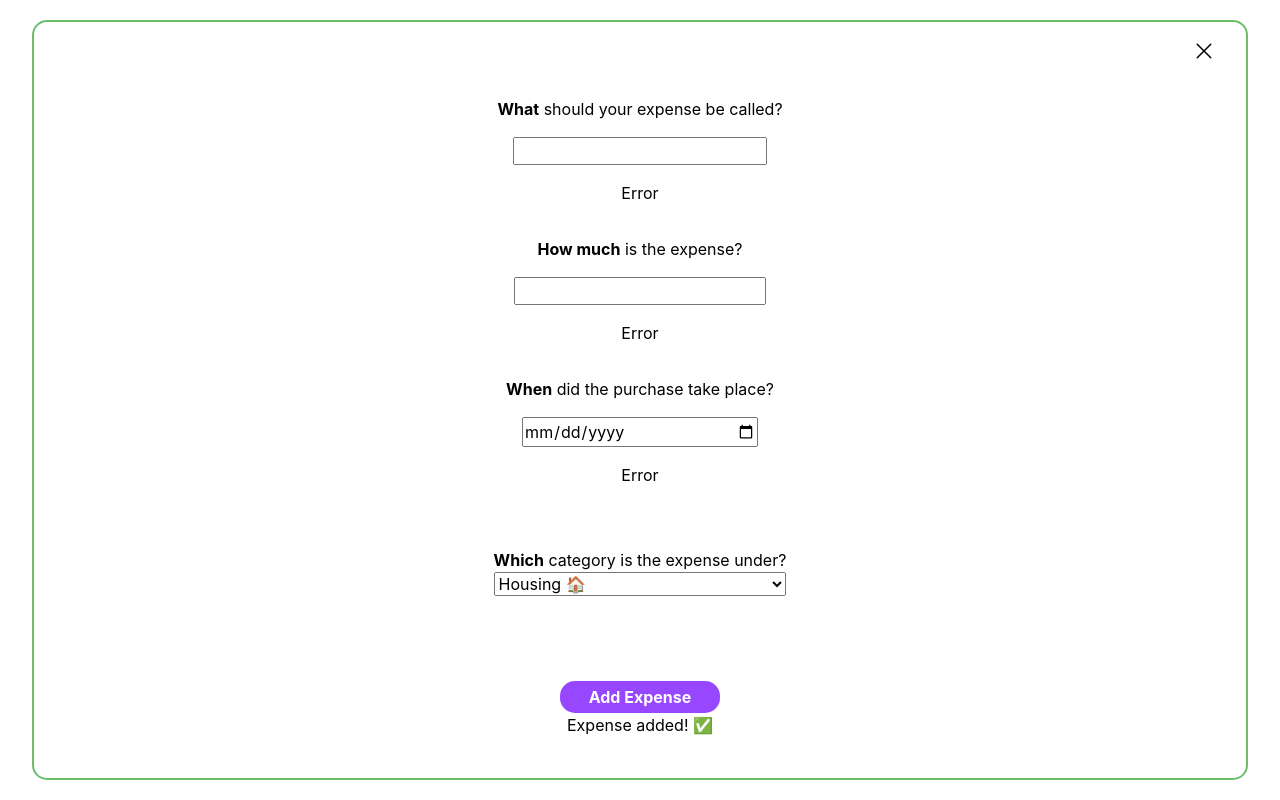
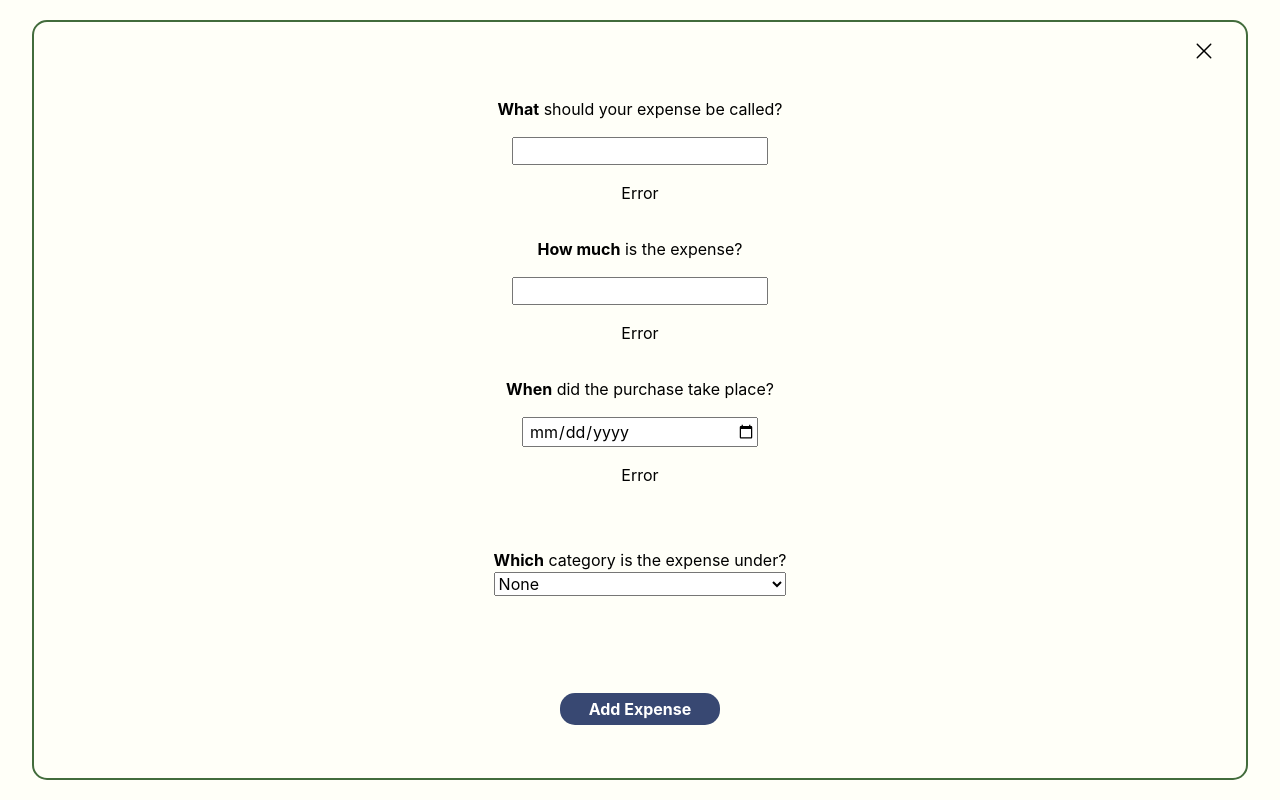
Before and after one commit to IdaHolmen/Expense-Tracker, a React (Vite) app: page / in a window 1280 px wide. Both pictures are taken after a click on the button "Log a new expense". Built offline with nearby package versions, Linux system fonts and the light colour scheme.

Commit message:
Decided on another color palette

```diff
--- a/src/components/App/App.module.css
+++ b/src/components/App/App.module.css
@@ -5,19 +5,24 @@
 	flex-direction: column;
 	text-align: center;
 	position: relative;
+	background-color: #fffff8;
 }
 
 .budget_container {
-	background-color: #6dbe6c;
+	background-color: #426c3c;
+	color: #fffff8;
+	border-radius: 0 0 15px 15px;
 	width: 100%;
-	flex-basis: 25%;
+	flex-basis: 20%;
 	padding: 1rem;
 }
 
 .negative_budget {
-	background-color: #df4a4a;
+	background-color: #740f0f;
+	color: #fffff8;
+	border-radius: 0 0 15px 15px;
 	width: 100%;
-	flex-basis: 25%;
+	flex-basis: 20%;
 	padding: 1rem;
 }
 
@@ -37,11 +42,12 @@
 }
 
 .navigation_button_container {
-	flex-basis: 75%;
+	flex-basis: 80%;
 	display: flex;
 	flex-direction: column;
 	justify-content: space-around;
 	align-items: center;
+	font-weight: 100;
 }
 
 .set_budget_container {
--- a/src/components/EarlierExpenses/EarlierExpenses.jsx
+++ b/src/components/EarlierExpenses/EarlierExpenses.jsx
@@ -49,16 +49,16 @@ const EarlierExpenses = ({expenseList, setExpenseList}) => {
 									<li key={index} className={styles.list}>
 										<div className={styles.list_elements}>
 											<span className={styles.list_element}>
-												Date: {expense.date}
+												<b>Date:</b> {expense.date}
 											</span>
 											<span className={styles.list_element}>
-												Title: {expense.title}
+												<b>Title:</b> {expense.title}
 											</span>
 											<span className={styles.list_element}>
-												Amount: {expense.amount}$
+												<b>Amount:</b> {expense.amount}$
 											</span>
 											<span className={styles.list_element}>
-												Category: {expense.category}
+												<b>Category:</b> {expense.category}
 											</span>
 										</div>
 										<div className={styles.delete_button_container}>
--- a/src/components/EarlierExpenses/EarlierExpenses.module.css
+++ b/src/components/EarlierExpenses/EarlierExpenses.module.css
@@ -17,7 +17,7 @@
 }
 
 .earlier_expenses_button:hover {
-	color: #f48241;
+	color: #4f97d9;
 	font-weight: bold;
 }
 
@@ -27,7 +27,7 @@
 	left: 0;
 	width: 100%;
 	height: 100vh;
-	background-color: white;
+	background-color: #fffff8;
 	display: flex;
 	justify-content: center;
 	align-items: center;
@@ -37,7 +37,7 @@
 	position: relative;
 	width: 95%;
 	height: 95%;
-	border: 2px solid #f48241;
+	border: 2px solid #4f97d9;
 	border-radius: 15px;
 	display: flex;
 	flex-direction: column;
@@ -58,6 +58,7 @@
 	flex-grow: 1;
 	text-align: center;
 	margin-left: 2rem;
+	color: grey;
 }
 
 .expense_history_list {
@@ -85,7 +86,7 @@
 }
 
 .list:hover {
-	border: 1px solid #f48241;
+	border: 1px solid #4f97d9;
 }
 
 .list_elements {
@@ -93,6 +94,7 @@
 	display: flex;
 	flex-direction: column;
 	align-items: flex-start;
+	font-weight: 400;
 }
 
 .delete_button_container {
@@ -116,8 +118,9 @@
 
 .no_content {
 	margin-top: 10rem;
-	font-weight: bold;
-	color: brown;
+	font-weight: 200;
+	font-size: 1.2rem;
+	color: black;
 }
 
 @media screen and (min-width: 1000px) {
--- a/src/components/Header/Header.jsx
+++ b/src/components/Header/Header.jsx
@@ -5,11 +5,10 @@ const Header = ({amount}) => {
 	return (
 		<>
 			<header className={styles.header}>
-				<h1>Expense Tracker</h1>
+				<h1 className={styles.headline}>Expense Tracker</h1>
 			</header>
 			<div className={styles.balance}>
 				<Balance amount={amount} />
-				<div className={styles.header_icon}>💰</div>
 			</div>
 		</>
 	);
--- a/src/components/Header/Header.module.css
+++ b/src/components/Header/Header.module.css
@@ -1,14 +1,25 @@
 .header {
-	margin: 2rem;
+	margin: 1rem;
 	font-size: 1.4rem;
+}
+
+.headline {
+	font-weight: 100;
+	font-size: 2rem;
 }
 
 .balance {
 	display: flex;
 	flex-direction: row;
-	justify-content: space-around;
+	justify-content: center;
 }
 
 .header_icon {
 	font-size: 3.5rem;
 }
+
+@media screen and (min-width: 800px) {
+	.headline {
+		font-size: 3rem;
+	}
+}
--- a/src/components/LogExpenses/LogExpenses.jsx
+++ b/src/components/LogExpenses/LogExpenses.jsx
@@ -94,16 +94,16 @@ const LogExpenses = ({subtractFromBudget, updateExpenseList}) => {
 								<b>Which</b> category is the expense under?
 							</label>
 							<select name='category'>
-								<option value='housing'>Housing 🏠</option>
-								<option value='groceries'>Groceries 🍴</option>
-								<option value='transportation'>Transportation 🚲</option>
-								<option value='clothing'>Clothing 👕</option>
-								<option value='other'>Other 💃</option>
+								<option value='-'>None</option>
+								<option value='Housing'>Housing 🏠</option>
+								<option value='Groceries'>Groceries 🍴</option>
+								<option value='Transportation'>Transportation 🚲</option>
+								<option value='Clothing'>Clothing 👕</option>
+								<option value='Other'>Other 💃</option>
 							</select>
 						</div>
 						<div className={styles.expense_form_element}>
 							<ReusableButton buttonText={'Add Expense'} type='submit' />
-							<p>Expense added! ✅</p>
 						</div>
 					</div>
 				</form>
--- a/src/components/LogExpenses/LogExpenses.module.css
+++ b/src/components/LogExpenses/LogExpenses.module.css
@@ -17,7 +17,7 @@
 }
 
 .log_expenses_button:hover {
-	color: #6dbe6c;
+	color: #426c3c;
 	font-weight: bold;
 }
 
@@ -27,7 +27,7 @@
 	left: 0;
 	width: 100%;
 	height: 100%;
-	background-color: white;
+	background-color: #fffff8;
 	display: flex;
 	justify-content: center;
 	align-items: center;
@@ -36,12 +36,13 @@
 .form_elements_container {
 	width: 95%;
 	height: 95%;
-	border: 2px solid #6dbe6c;
+	border: 2px solid #426c3c;
 	border-radius: 15px;
 	display: flex;
 	flex-direction: column;
 	justify-content: center;
 	align-items: center;
+	font-weight: 400;
 }
 
 .expenses_header {
@@ -62,4 +63,5 @@
 
 .expense_form_element input {
 	margin: 1rem;
+	padding-left: 0.3rem;
 }
--- a/src/components/ReusableButton/ReusableButton.module.css
+++ b/src/components/ReusableButton/ReusableButton.module.css
@@ -3,14 +3,14 @@
 	height: 2rem;
 	font-weight: bold;
 	color: white;
-	background-color: #9747ff;
+	background-color: #384872;
 	border-radius: 15px;
 }
 
 .reusable_button:hover {
-	background-color: #b47aff;
+	background-color: #4f97d9;
 }
 
 .reusable_button:active {
-	background-color: #6029a9;
+	background-color: #7994ae;
 }
--- a/src/components/SetBudget/SetBudget.module.css
+++ b/src/components/SetBudget/SetBudget.module.css
@@ -17,7 +17,7 @@
 }
 
 .set_budget_button:hover {
-	color: #6589aa;
+	color: #384872;
 	font-weight: bold;
 }
 
@@ -27,18 +27,19 @@
 	left: 0;
 	width: 100%;
 	height: 100%;
-	background-color: white;
+	background-color: #fffff8;
 	display: flex;
 	flex-direction: column;
 	justify-content: center;
 	align-items: center;
+	font-weight: 400;
 }
 
 .set_budget_form {
 	height: 95%;
 	width: 95%;
 	border-radius: 15px;
-	border: 2px solid #6589aa;
+	border: 2px solid #384872;
 	display: flex;
 	flex-direction: column;
 }
```
